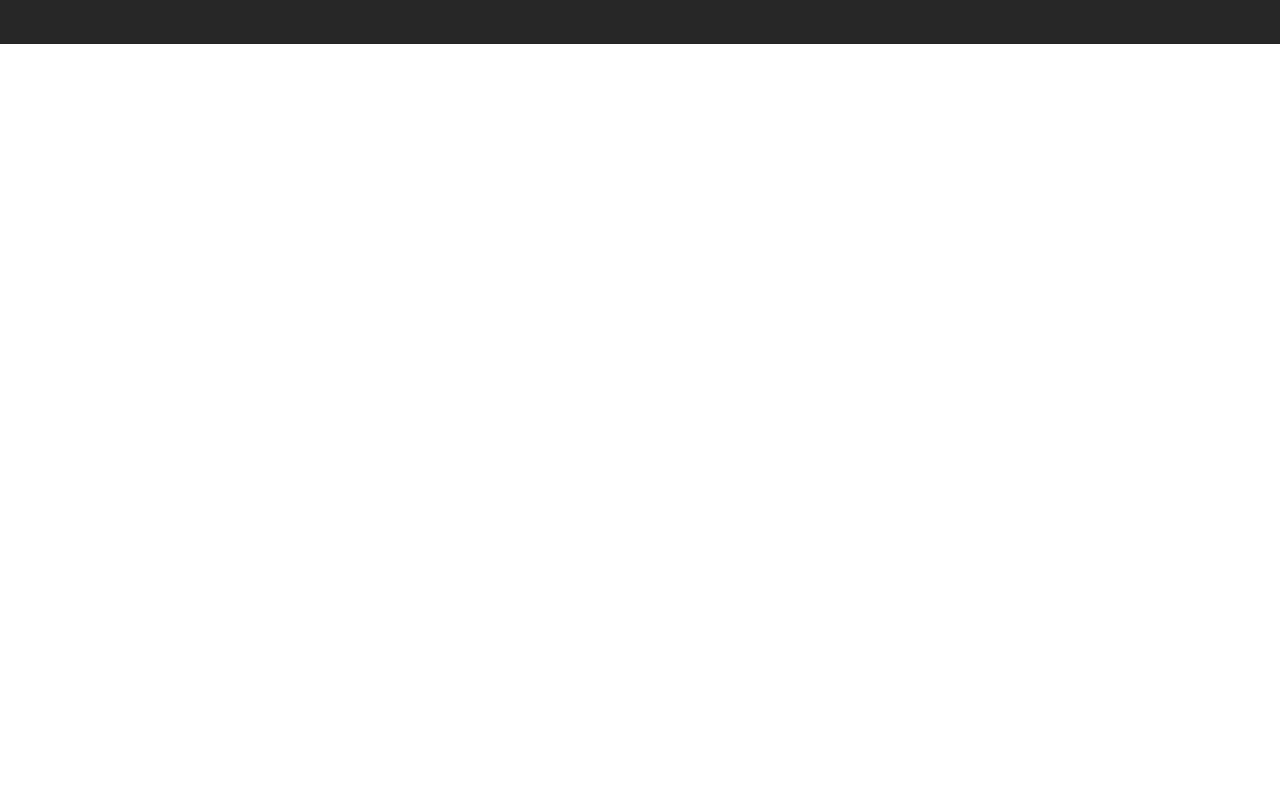
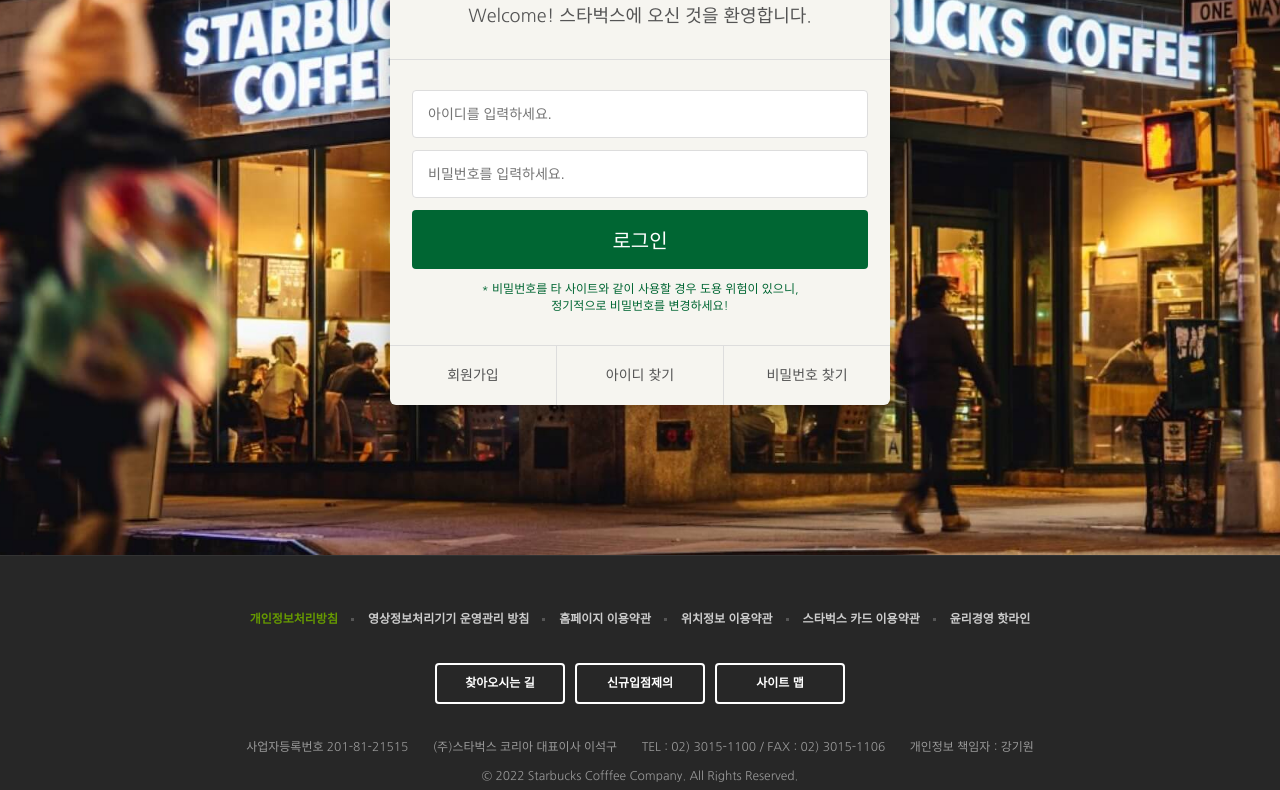
Before and after one commit to joonwoooo/starbucks, a plain HTML site: page signin/index.html in a window 1280 px wide. Shown: the part 312-1102 px from the top of the page. Before the commit the page ends 800 px from the top, so only its background shows below. Drawn offline with nearby package versions, Linux system fonts and the light colour scheme.

Commit message:
로그인 페이지 완성

```diff
--- a/css/main.css
+++ b/css/main.css
@@ -527,7 +527,6 @@
   background-color: #fff;
 }
 
-
 #to-top {
   width: 42px;
   height: 42px;
--- /dev/null
+++ b/css/signin.css
@@ -0,0 +1,85 @@
+.signin {
+  margin-top: 120px;
+  padding: 100px 0 150px;
+  background-image: url("../images/signin_bg.jpg");
+  background-repeat: no-repeat;
+  background-position: center;
+  background-attachment: fixed;
+  background-size: cover;
+}
+
+.signin h1 {
+  color: #fff;
+  font-size: 30px;
+  font-weight: 700;
+  text-align: center;
+  margin-bottom: 24px;
+}
+
+.signin__card {
+  width: 500px;
+  margin: 0 auto;
+  border-radius: 6px;
+  background-color: #f6f5f0;
+  box-shadow: 2px 2px 20px rgba(0, 0, 0, 0.3);
+  color: #555;
+}
+
+.signin__card h2 {
+  padding: 30px;
+  font-size: 18px;
+  text-align: center;
+  border-bottom: 1px solid #ddd;
+}
+
+.signin__card form {
+  padding: 30px 22px;
+}
+
+.signin__card form input {
+  width: 100%;
+  margin-bottom: 12px;
+  padding: 15px;
+  border: 1px solid #ddd;
+  border-radius: 4px;
+  outline: none;
+  box-sizing: border-box;
+  font-size: 14px;
+}
+
+.signin__card form [type="submit"] {
+  background-color: #006633;
+  border: none;
+  color: #fff;
+  font-size: 20px;
+  cursor: pointer;
+}
+
+.signin__card form p {
+  font-size: 12px;
+  color: #006633;
+  text-align: center;
+}
+
+.signin__card .actions {
+  display: flex;
+  border-top: 1px solid #ddd;
+}
+
+.signin__card .actions a {
+  flex-grow: 1;
+  flex-basis: 0;
+  text-align: center;
+  padding: 20px;
+  color: #555;
+  font-size: 14px;
+  border-right: 1px solid #ddd;
+}
+
+.signin__card .actions a:last-child {
+  border-right: none;
+}
+
+.signin__card .actions a:hover {
+  text-decoration: underline;
+}
--- a/signin/index.html
+++ b/signin/index.html
@@ -26,9 +26,9 @@
   <link rel="preconnect" href="https://fonts.googleapis.com">
   <link rel="preconnect" href="https://fonts.gstatic.com" crossorigin>
   <link href="https://fonts.googleapis.com/css2?family=Nanum+Gothic:wght@400;700&display=swap" rel="stylesheet">
-  <link rel="stylesheet" href="https://fonts.googleapis.com/icon?family=Material+Icons">ㄴ
-  <link rel="stylesheet" href="https://unpkg.com/swiper@6.8.4/swiper-bundle.min.css" />
+  <link rel="stylesheet" href="https://fonts.googleapis.com/icon?family=Material+Icons">
   <link rel="stylesheet" href="../css/common.css">
+  <link rel="stylesheet" href="../css/signin.css">
 
   <script defer src="../js/common.js"></script>
 </head>
@@ -347,7 +347,28 @@
 
   </header>
 
-  <section class="signin"></section>
+  <section class="signin">
+    <h1>로그인</h1>
+    <div class="signin__card">
+      <h2>
+        Welcome! 스타벅스에 오신 것을 환영합니다.
+      </h2>
+      <form>
+        <input type="text" placeholder="아이디를 입력하세요.">
+        <input type="password" placeholder="비밀번호를 입력하세요.">
+        <input type="submit" value="로그인">
+        <p>
+          * 비밀번호를 타 사이트와 같이 사용할 경우 도용 위험이 있으니,<br />
+          정기적으로 비밀번호를 변경하세요!
+        </p>
+      </form>
+      <div class="actions">
+        <a href="javascript:void(0)">회원가입</a>
+        <a href="javascript:void(0)">아이디 찾기</a>
+        <a href="javascript:void(0)">비밀번호 찾기</a>
+      </div>
+    </div>
+  </section>
 
   <!-- FOOTER -->
   <footer>
```
